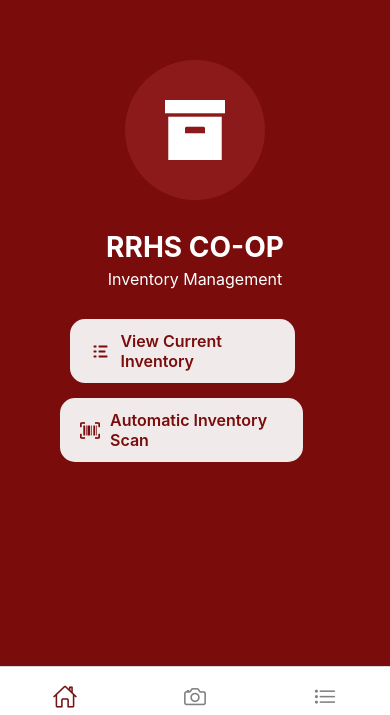
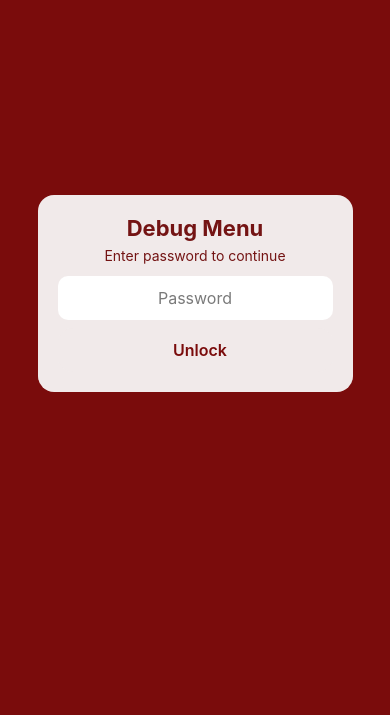
Before and after one commit to varun-b-nagaraj/Co-Op-Inventory, a React Native app in the folder coop-inventory-clean/: screen /DebugMenu in a window 390 px wide. Shown: the part 129-844 px from the top of the page. Built offline with nearby package versions, Linux system fonts and the light colour scheme.

Commit message:
debug menu

```diff
--- a/coop-inventory-clean/App.js
+++ b/coop-inventory-clean/App.js
@@ -7,6 +7,7 @@ import { InventoryProvider } from './context/InventoryContext';
 import HomeScreen from './screens/HomeScreen';
 import AutoInventoryScreen from './screens/AutoInventoryScreen';
 import CurrentInventoryScreen from './screens/CurrentInventoryScreen';
+import DebugMenuScreen from './screens/DebugMenuScreen';
 
 const Tab = createBottomTabNavigator();
 
@@ -27,6 +28,8 @@ function TabNavigator() {
             iconName = 'camera-outline';
           } else if (route.name === 'Current') {
             iconName = 'list-outline';
+          } else {
+            return null;
           }
           return <Ionicons name={iconName} size={size} color={color} />;
         },
@@ -35,6 +38,15 @@ function TabNavigator() {
       <Tab.Screen name="Home" component={HomeScreen} />
       <Tab.Screen name="Auto" component={AutoInventoryScreen} />
       <Tab.Screen name="Current" component={CurrentInventoryScreen} />
+      <Tab.Screen
+        name="DebugMenu"
+        component={DebugMenuScreen}
+        options={{
+          tabBarButton: () => null,
+          tabBarItemStyle: { display: 'none' },
+          tabBarStyle: { display: 'none' },
+        }}
+      />
     </Tab.Navigator>
   );
 }
--- a/coop-inventory-clean/app.json
+++ b/coop-inventory-clean/app.json
@@ -14,7 +14,10 @@
     },
     "ios": {
       "supportsTablet": true,
-      "bundleIdentifier": "com.anonymous.coop-inventory-clean"
+      "bundleIdentifier": "com.anonymous.coop-inventory-clean",
+      "infoPlist": {
+        "ITSAppUsesNonExemptEncryption": false
+      }
     },
     "android": {
       "adaptiveIcon": {
@@ -27,7 +30,14 @@
       "favicon": "./assets/favicon.png"
     },
     "plugins": [
-      "expo-font"
-    ]
+      "expo-font",
+      "expo-asset"
+    ],
+    "extra": {
+      "eas": {
+        "projectId": "7471a14c-b897-4cf0-aea6-21900348cc5d"
+      }
+    },
+    "owner": "varun_b_nagaraj"
   }
 }
--- a/coop-inventory-clean/screens/AutoInventoryScreen.js
+++ b/coop-inventory-clean/screens/AutoInventoryScreen.js
@@ -39,6 +39,11 @@ export default function AutoInventoryScreen() {
   const [currentEditItem, setCurrentEditItem] = useState(null);
   const [animatedValues, setAnimatedValues] = useState([]);
   const navigation = useNavigation();
+  const uploadTapCountRef = useRef(0);
+  const uploadTapTimerRef = useRef(null);
+  const uploadTapResetTimerRef = useRef(null);
+  const UPLOAD_DOUBLE_TAP_MS = 500;
+  const UPLOAD_TAP_RESET_MS = 1200;
   // Animation values for screen elements
   const headerAnimation = useRef(new Animated.Value(0)).current;
   const scannedBoxAnimation = useRef(new Animated.Value(0)).current;
@@ -71,6 +76,35 @@ export default function AutoInventoryScreen() {
     ]);
 
     animationSequence.start();
+  }, []);
+
+  useEffect(() => {
+    const unsubscribe = navigation.addListener('blur', () => {
+      uploadTapCountRef.current = 0;
+      if (uploadTapTimerRef.current) {
+        clearTimeout(uploadTapTimerRef.current);
+        uploadTapTimerRef.current = null;
+      }
+      if (uploadTapResetTimerRef.current) {
+        clearTimeout(uploadTapResetTimerRef.current);
+        uploadTapResetTimerRef.current = null;
+      }
+    });
+
+    return unsubscribe;
+  }, [navigation]);
+
+  useEffect(() => {
+    return () => {
+      if (uploadTapTimerRef.current) {
+        clearTimeout(uploadTapTimerRef.current);
+        uploadTapTimerRef.current = null;
+      }
+      if (uploadTapResetTimerRef.current) {
+        clearTimeout(uploadTapResetTimerRef.current);
+        uploadTapResetTimerRef.current = null;
+      }
+    };
   }, []);
 
   useEffect(() => {
@@ -117,6 +151,44 @@ export default function AutoInventoryScreen() {
         }
       ]
     );
+  };
+
+  const handleUploadPress = () => {
+    uploadTapCountRef.current += 1;
+
+    if (uploadTapResetTimerRef.current) {
+      clearTimeout(uploadTapResetTimerRef.current);
+    }
+    uploadTapResetTimerRef.current = setTimeout(() => {
+      uploadTapCountRef.current = 0;
+      uploadTapResetTimerRef.current = null;
+    }, UPLOAD_TAP_RESET_MS);
+
+    if (uploadTapCountRef.current >= 5) {
+      uploadTapCountRef.current = 0;
+      if (uploadTapTimerRef.current) {
+        clearTimeout(uploadTapTimerRef.current);
+        uploadTapTimerRef.current = null;
+      }
+      if (uploadTapResetTimerRef.current) {
+        clearTimeout(uploadTapResetTimerRef.current);
+        uploadTapResetTimerRef.current = null;
+      }
+      navigation.navigate('DebugMenu');
+      return;
+    }
+
+    if (uploadTapTimerRef.current) {
+      clearTimeout(uploadTapTimerRef.current);
+      uploadTapTimerRef.current = null;
+      return;
+    }
+
+    uploadTapTimerRef.current = setTimeout(() => {
+      uploadTapTimerRef.current = null;
+      uploadTapCountRef.current = 0;
+      handleUpload();
+    }, UPLOAD_DOUBLE_TAP_MS);
   };
   const handleConfirmDeleteAll = () => {
     Alert.alert(
@@ -348,7 +420,7 @@ export default function AutoInventoryScreen() {
         <BouncePressable onPress={handleOpenCamera} style={[globalStyles.buttonSecondary, styles.halfButton]}>
           <Text style={globalStyles.buttonTextSecondary}>Open Camera</Text>
         </BouncePressable>
-        <BouncePressable onPress={handleUpload} style={[globalStyles.buttonPrimary, styles.halfButton]}>
+        <BouncePressable onPress={handleUploadPress} style={[globalStyles.buttonPrimary, styles.halfButton]}>
           <Text style={globalStyles.buttonTextPrimary}>Upload</Text>
         </BouncePressable>
       </Animated.View>
@@ -412,7 +484,7 @@ const styles = StyleSheet.create({
     borderRadius: 15,
     padding: 16,
     marginBottom: 30,
-    maxHeight: 500,
+    maxHeight: 450,
   },
   headerRow: {
     flexDirection: 'row',
--- /dev/null
+++ b/coop-inventory-clean/screens/DebugMenuScreen.js
@@ -0,0 +1,101 @@
+import React, { useState } from 'react';
+import { View, Text, TextInput, TouchableOpacity, StyleSheet } from 'react-native';
+import { globalStyles } from '../styles/globalStyles';
+
+const DEBUG_PASSWORD = '222052';
+
+export default function DebugMenuScreen() {
+  const [password, setPassword] = useState('');
+  const [unlocked, setUnlocked] = useState(false);
+  const [errorMessage, setErrorMessage] = useState('');
+
+  const handleUnlock = () => {
+    if (password === DEBUG_PASSWORD) {
+      setUnlocked(true);
+      setErrorMessage('');
+      return;
+    }
+
+    setErrorMessage('Incorrect password');
+  };
+
+  return (
+    <View style={globalStyles.container}>
+      {unlocked ? (
+        <Text style={styles.welcomeText}>Welcome to the debug menu</Text>
+      ) : (
+        <View style={styles.formCard}>
+          <Text style={styles.title}>Debug Menu</Text>
+          <Text style={styles.subtitle}>Enter password to continue</Text>
+          <TextInput
+            value={password}
+            onChangeText={(text) => {
+              setPassword(text);
+              if (errorMessage) {
+                setErrorMessage('');
+              }
+            }}
+            placeholder="Password"
+            placeholderTextColor="#7a7a7a"
+            secureTextEntry
+            keyboardType="numeric"
+            style={styles.input}
+          />
+          {errorMessage ? (
+            <Text style={styles.errorText}>{errorMessage}</Text>
+          ) : null}
+          <TouchableOpacity
+            style={[globalStyles.buttonSecondary, styles.unlockButton]}
+            onPress={handleUnlock}
+          >
+            <Text style={globalStyles.buttonTextSecondary}>Unlock</Text>
+          </TouchableOpacity>
+        </View>
+      )}
+    </View>
+  );
+}
+
+const styles = StyleSheet.create({
+  formCard: {
+    width: '90%',
+    backgroundColor: '#f1eaea',
+    borderRadius: 16,
+    padding: 20,
+    alignItems: 'center',
+  },
+  title: {
+    fontSize: 22,
+    fontWeight: '700',
+    color: '#741414',
+    marginBottom: 6,
+  },
+  subtitle: {
+    fontSize: 14,
+    color: '#741414',
+    marginBottom: 12,
+  },
+  input: {
+    width: '100%',
+    backgroundColor: 'white',
+    borderRadius: 10,
+    padding: 12,
+    fontSize: 16,
+    color: '#333',
+    marginBottom: 8,
+    textAlign: 'center',
+  },
+  errorText: {
+    color: '#741414',
+    marginBottom: 8,
+  },
+  unlockButton: {
+    width: '100%',
+    marginBottom: 0,
+  },
+  welcomeText: {
+    color: 'white',
+    fontSize: 16,
+    fontWeight: '600',
+  },
+});
```
Also changed, not shown: coop-inventory-clean/eas.json (added, +21 -0 lines), coop-inventory-clean/package.json (+15 -11 lines), 1 other file (tests, documents, lock files or other folders). Lines whose indentation alone changed are shown as unchanged.
